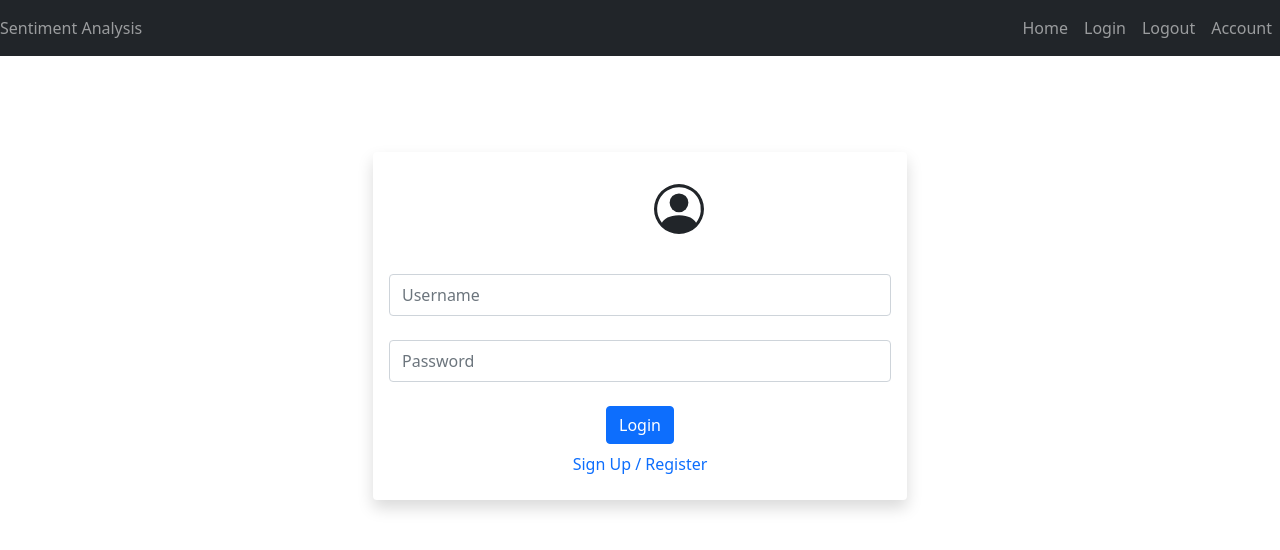
After one commit to Nickafic/SentimentAnalysis, a Flask app: template SentimentAnalysis/templates/login.html in a window 1280 px wide. The commit adds this page. Shown: the top 550 px of the page. Run offline with Flask 3, Linux system fonts and the light colour scheme; the template is opened without the code that fills it, so the values that code supplies are empty.

```diff
--- /dev/null
+++ b/SentimentAnalysis/templates/htmlheader.html
@@ -0,0 +1,33 @@
+<!DOCTYPE html>
+<html>
+  <head>
+      <!-- CSS IS SHARED but TITTLE is set per page-->
+      <link href="https://cdn.jsdelivr.net/npm/bootstrap@5.0.2/dist/css/bootstrap.min.css" rel="stylesheet" integrity="sha384-EVSTQN3/azprG1Anm3QDgpJLIm9Nao0Yz1ztcQTwFspd3yD65VohhpuuCOmLASjC" crossorigin="anonymous">
+      <title> {% block tittle %}{% endblock %} </title>
+  </head>
+  <body>
+    <!-- Navigation Bar follows through the entire website.-->
+
+    <nav class="navbar navbar-expand-lg navbar-dark bg-dark sticky-top">
+        <span class="navbar-text">Sentiment Analysis</span>
+        <button class="navbar-toggler" type="button" data-toggle="collapse" data-target="#navbar">
+          <span class="navbar-toggler-icon"></span>
+        </button>
+        <div class="collapse navbar-collapse" id="navbar">
+          <div class="navbar-nav ms-auto">
+            <a class="nav-item nav-link" id="home" href="/">Home</a>
+            <a class="nav-item nav-link" id="login" href="/login">Login</a>
+            <a class="nav-item nav-link" id="login" href="/logout">Logout</a>
+            <a class="nav-item nav-link" id="login" href="#">Account</a>
+          </div>
+        </div>
+    </nav>
+
+    <div class="container">
+      {% block content %}
+      {% endblock %}
+    </div>
+
+    <script src="https://cdn.jsdelivr.net/npm/bootstrap@5.0.2/dist/js/bootstrap.bundle.min.js" integrity="sha384-MrcW6ZMFYlzcLA8Nl+NtUVF0sA7MsXsP1UyJoMp4YLEuNSfAP+JcXn/tWtIaxVXM" crossorigin="anonymous"></script>
+  </body>
+</html>
--- /dev/null
+++ b/SentimentAnalysis/templates/login.html
@@ -0,0 +1,65 @@
+{% extends "htmlheader.html" %}
+
+{% block tittle %}
+Sentimental Analysis Login Page
+{% endblock %}
+
+{% block content %}
+  <section>
+    <div class="container mt-5 pt-5">
+      <div class="row">
+        <div class="col-12 col-sm-7 col-md-6 m-auto">
+          <div class="card border-0 shadow">
+            <div class="card-body">
+              <svg class="mx-auto my-3" xmlns="http://www.w3.org/2000/svg" width="580" height="50" fill="currentColor" class="bi bi-person-circle" viewBox="0 0 16 16">
+                <path d="M11 6a3 3 0 1 1-6 0 3 3 0 0 1 6 0z" />
+                <path fill-rule="evenodd" d="M0 8a8 8 0 1 1 16 0A8 8 0 0 1 0 8zm8-7a7 7 0 0 0-5.468 11.37C3.242 11.226 4.805 10 8 10s4.757 1.225 5.468 2.37A7 7 0 0 0 8 1z" />
+              </svg>
+              <form method="POST" action="/login" id="log-title">
+                <input type="text" name="username" id="username" class="form-control my-4 py-2" placeholder="Username" />
+                <input type="password" name="password" id="password" class="form-control my-4 py-2" placeholder="Password" />
+                <div class="text-center mt-3">
+                  <button class="btn btn-primary">Login</button>
+                  <a href="/signup" class="nav-link">Sign Up / Register</a>
+                </div>
+              </form>
+            </div>
+          </div>
+        </div>
+      </div>
+    </div>
+  </section>
+<link rel="stylesheet" href=" {{ url_for('static', filename='css/login.css') }}">
+
+<!-- <form method="POST" action="/login" id="log-title">
+    <h3 align="center">Login</h3>
+    <div class="form-group">
+        <label for="username">Username:</label>
+        <input
+            type="text"
+            class="form-control"
+            name="username"
+            id="username"
+            required
+        />
+    </div>
+
+    <div class="form-group">
+        <label for="password">Password:</label>
+        <input
+            type="text"
+            class="form-control"
+            name="password"
+            id="password"
+            required
+        />
+    </div>
+    <br>
+    <button type="submit" class="btn btn-primary" value="Login">Submit</button> -->
+    <!-- <input type="submit" value="Login">
+</form>
+</br>
+
+<a href="/signup">Sign Up / Register</a> -->
+
+{% endblock %}
--- a/SentimentalAnalysis/templates/main.html
+++ b/SentimentAnalysis/templates/main.html
@@ -17,7 +17,7 @@ Sentimental Analysis Home Page
         </div>
     </form>
     <br>
-    {% if sentiment is not none%}
+    {% if sentiment %}
         <p class="sentiment-txt">Sentiment: {{sentiment}} </p>
     {% endif %}
 {% endblock %}
--- a/SentimentalAnalysis/views.py
+++ b/SentimentAnalysis/views.py
@@ -9,7 +9,7 @@ views = Blueprint('views', __name__)
 def home():
     if not session.get('logged_in'):
          return redirect("/login")
-    return render_template('main.html', USERNAME=session["username"]);
+    return render_template('main.html', USERNAME=session["username"], sentiment=None)
 
 SENTIMENT_API_URL = "https://bbtflv6yqf.execute-api.us-east-1.amazonaws.com/Initial/sentimental-analysis"
 
```
Also changed, not shown: SentimentalAnalysis/templates/htmlheader.html (deleted, +0 -57 lines), SentimentalAnalysis/templates/login.html (deleted, +0 -39 lines), SentimentAnalysis/__init__.py (renamed from SentimentalAnalysis/__init__.py), SentimentAnalysis/auth.py (renamed from SentimentalAnalysis/auth.py), SentimentAnalysis/models.py (added), SentimentAnalysis/static/css/login.css (added), SentimentAnalysis/static/css/main.css (renamed from SentimentalAnalysis/static/css/main.css), SentimentAnalysis/templates/output.html (renamed from SentimentalAnalysis/templates/output.html), SentimentAnalysis/templates/signup.html (added).
